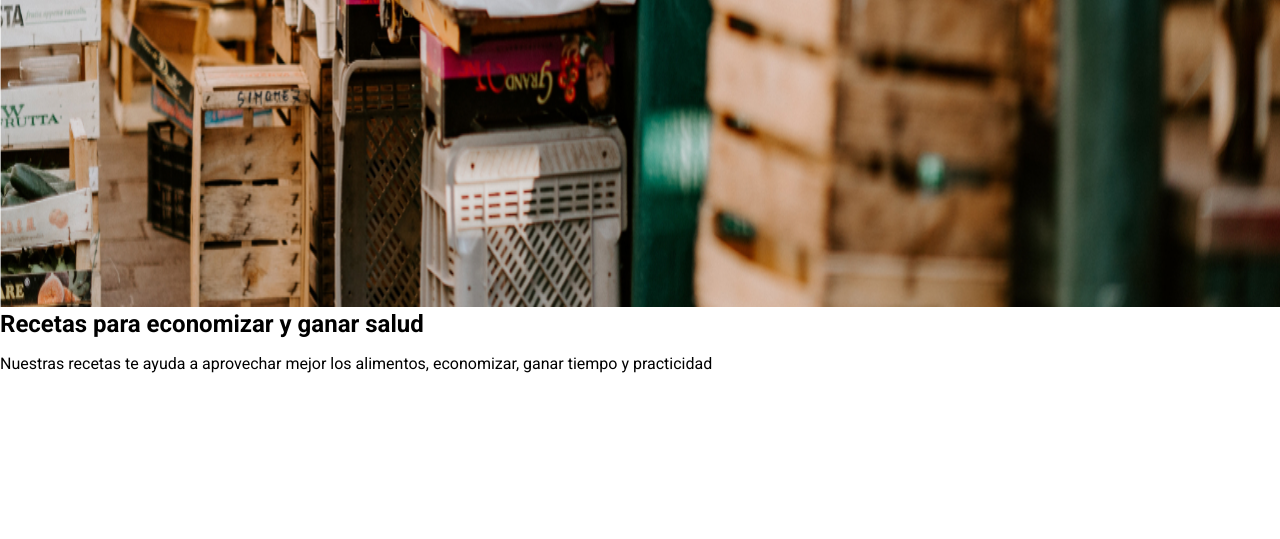
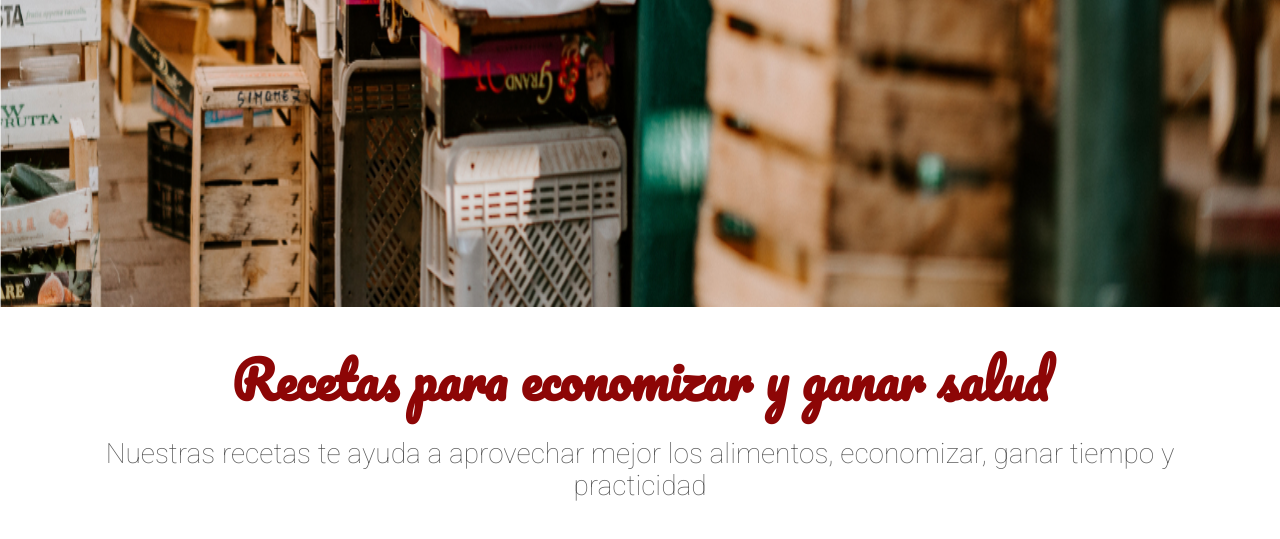
Before and after one commit to Arielopolis/Arquitectura_CSS, a plain HTML site: page index.html in a window 1280 px wide. Shown: the part 493-1032 px from the top of the page. Before the commit the page ends 882 px from the top, so only its background shows below. Drawn offline with Linux system fonts and the light colour scheme.

Commit message:
css para 'sobre' y atrib de estilos / ruta en html

```diff
--- /dev/null
+++ b/assets/css/css-sobre/sobre-descripcion.css
@@ -0,0 +1,5 @@
+.sobre__descripcion {
+    color: #595959;
+    font-size: 1.75rem;
+    font-weight: 100;
+}
--- /dev/null
+++ b/assets/css/css-sobre/sobre.css
@@ -0,0 +1,4 @@
+.sobre {
+    text-align: center;
+    padding: 2.5rem;
+}
--- /dev/null
+++ b/assets/css/css-sobre/sobre.titulo.css
@@ -0,0 +1,5 @@
+.sobre__titulo {
+    color: #8d0606;
+    font-family: Pacifico, cursive;
+    font-size: 3.1875rem;
+}
--- a/index.html
+++ b/index.html
@@ -15,6 +15,9 @@
         <link rel="stylesheet" href="./assets/css/css-banner/banner.css">
         <link rel="stylesheet" href="./assets/css/css-banner/banner-titulo.css">
         <link rel="stylesheet" href="./assets/css/css-banner/banner-imagen.css">
+        <link rel="stylesheet" href="./assets/css/css-sobre/sobre.css">
+        <link rel="stylesheet" href="./assets/css/css-sobre/sobre.titulo.css">
+        <link rel="stylesheet" href="./assets/css/css-sobre/sobre-descripcion.css">
     </head>
     <body>
         <header class="cabecera">
```
